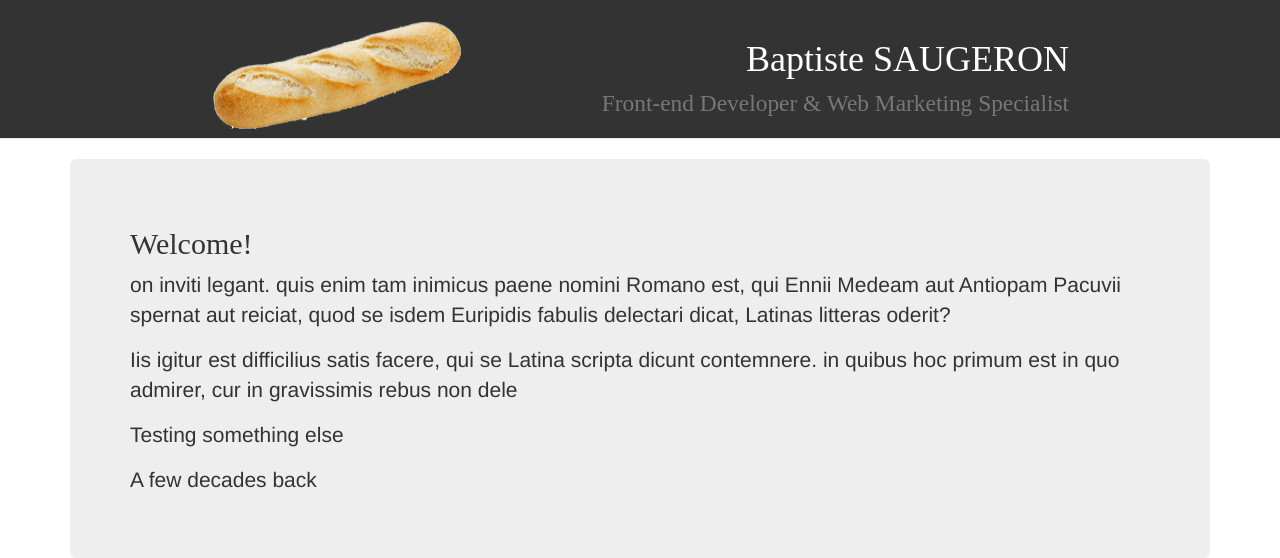
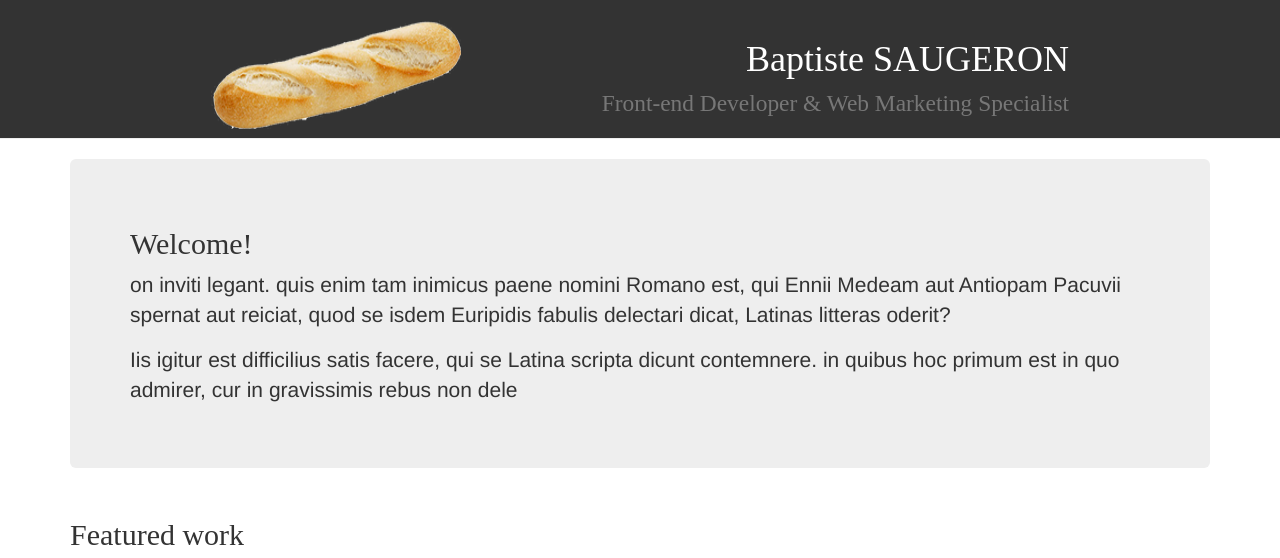
Before and after one commit to Tysthet/Tysthet.github.io, a plain HTML site: page index.html in a window 1280 px wide. Shown: the top 558 px of the page. Drawn offline with nearby package versions, Linux system fonts and the light colour scheme; a web font is replaced by a local one.

Commit message:
Revert "Testing commit, added paragraphs"
This reverts commit 7fbb3258db6aa5c424834379266daea7b82647fe.

```diff
--- a/index.html
+++ b/index.html
@@ -26,8 +26,6 @@
       <h2>Welcome!</h2>
       <p>on inviti legant. quis enim tam inimicus paene nomini Romano est, qui Ennii Medeam aut Antiopam Pacuvii spernat aut reiciat, quod se isdem Euripidis fabulis delectari dicat, Latinas litteras oderit?</p>
       <p>Iis igitur est difficilius satis facere, qui se Latina scripta dicunt contemnere. in quibus hoc primum est in quo admirer, cur in gravissimis rebus non dele</p>
-	  <p>Testing something else</p>
-      <p>A few decades back</p>
     </section>
     <section class="row">
       <div class="col-md-12">
```
